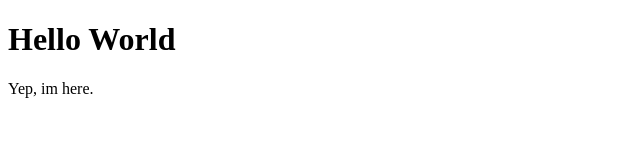
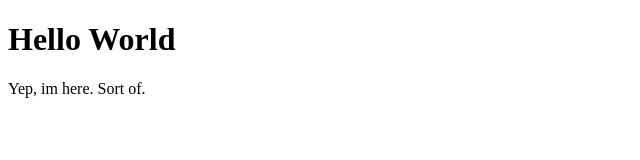
Before and after one commit to felixsp/felixsp.github.io, a plain HTML site: page index.html in a window 1280 px wide. Shown: the full height of the page, 0-640 px from the left. Drawn offline with Linux system fonts and the light colour scheme.

Commit message:
Update index.html

```diff
--- a/index.html
+++ b/index.html
@@ -5,6 +5,6 @@
 </head>
 <body>
 <h1>Hello World</h1>
-<p>Yep, im here.</p>
+<p>Yep, im here. Sort of.</p>
 </body>
 </html>
```
